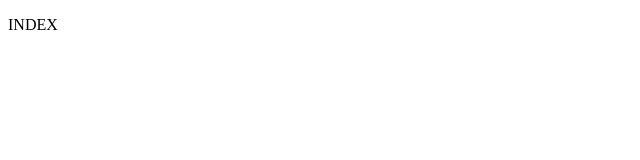
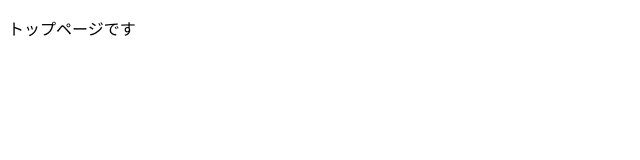
Before and after one commit to hanako820/hanako, a plain HTML site: page index.html in a window 1280 px wide. Shown: the full height of the page, 0-640 px from the left. Drawn offline with Linux system fonts and the light colour scheme.

Commit message:
[Mod] index.html タイトル変更

```diff
--- a/index.html
+++ b/index.html
@@ -3,10 +3,10 @@
 	<head>
 		<meta charaset="UTF-8">
 		<meta name="viewport" content="width=device-width">
-		<title>INDEX</title>
+		<title>トップページ</title>
 	</head>
 
 	<body>
-		<p>INDEX</p>
+		<p>トップページです</p>
 	</body>
 </html>
```
